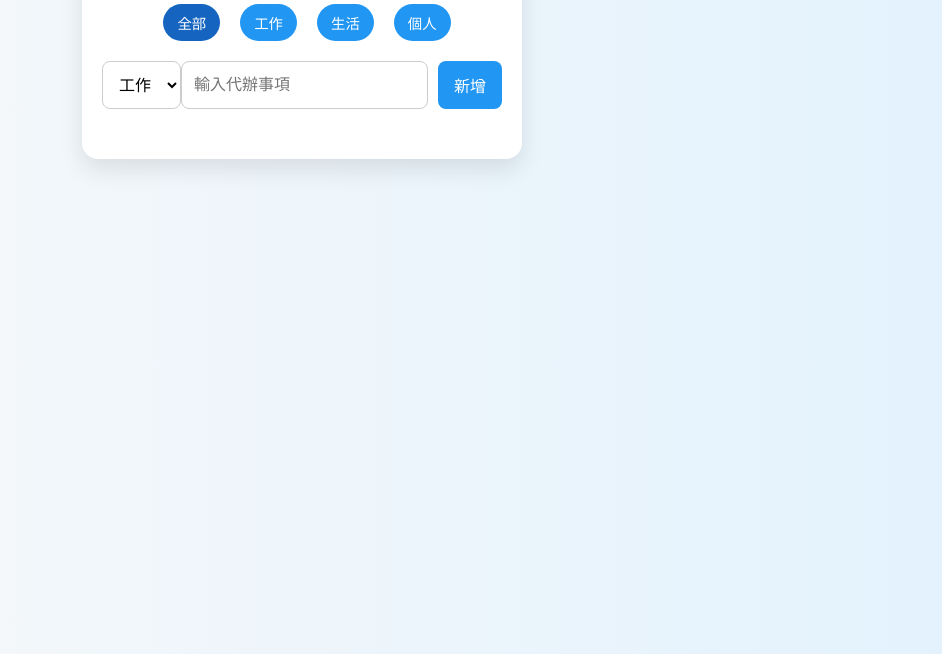
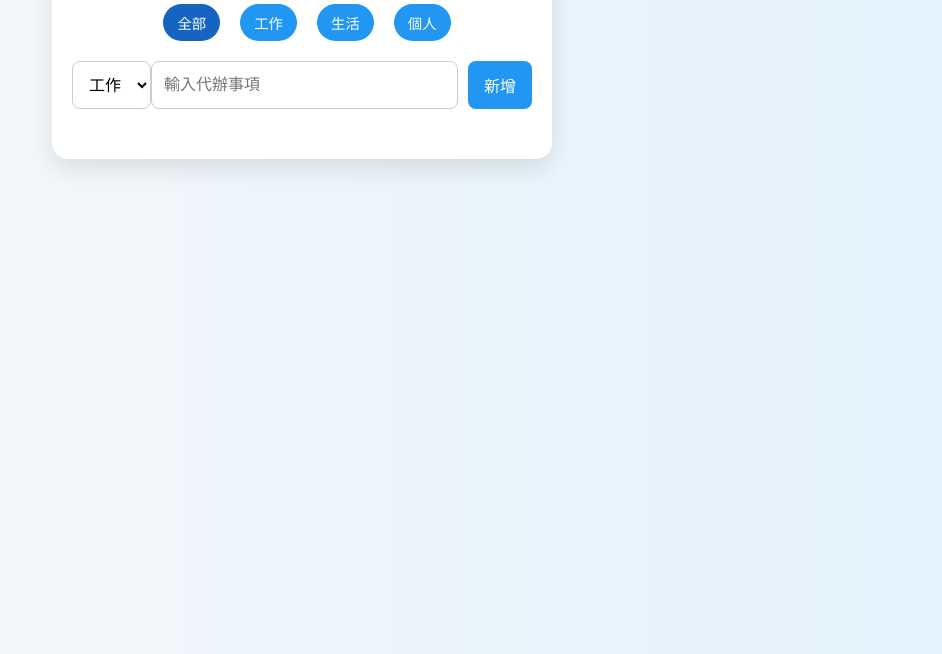
Before and after one commit to JiaZheng1223/todo-app, a plain HTML site: page index.html in a window 1280 px wide. Shown: the part 146-800 px from the top of the page, without its empty margins (338-1280 px from the left). Drawn offline with Linux system fonts and the light colour scheme.

Commit message:
Add files via upload

```diff
--- a/index.html
+++ b/index.html
@@ -2,6 +2,7 @@
 <html>
 <head>
 
+  <meta name="viewport" content="width=device-width, initial-scale=1.0">
   <link rel="manifest" href="manifest.json">
   <meta name="theme-color" content="#2196f3">
 
@@ -42,13 +43,15 @@ body.dark li {
 
     .app {
       background: white;
-      margin-top: 40px;
-      width: 90%;
-      max-width: 400px;
+      margin: 40px auto;
+      width: 100%;
+      max-width: 500px;
       border-radius: 16px;
       box-shadow: 0 10px 25px rgba(0, 0, 0, 0.1);
       padding: 30px 20px;
+      box-sizing: border-box;
     }
+
 
     h1 {
       text-align: center;
```
